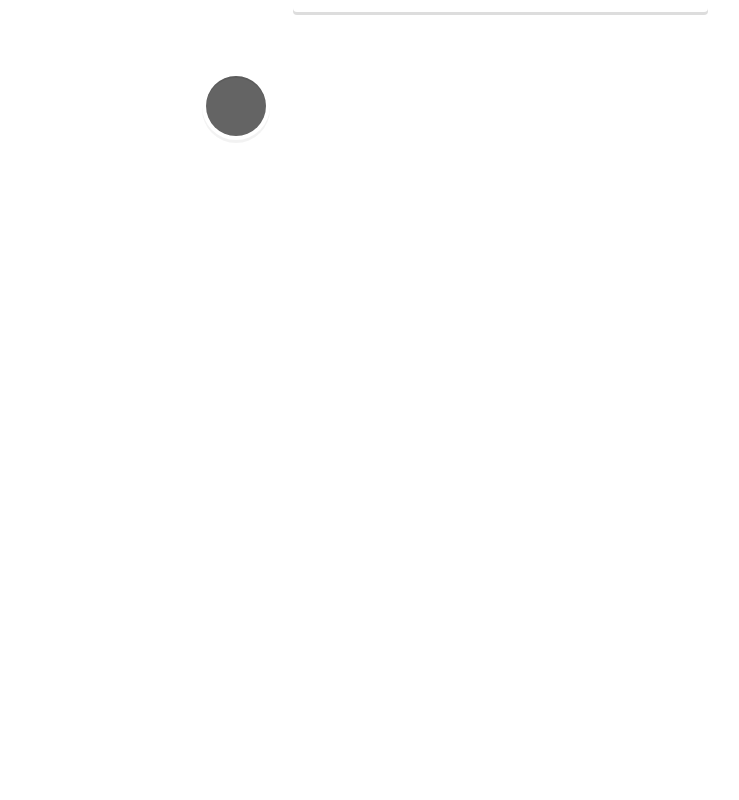
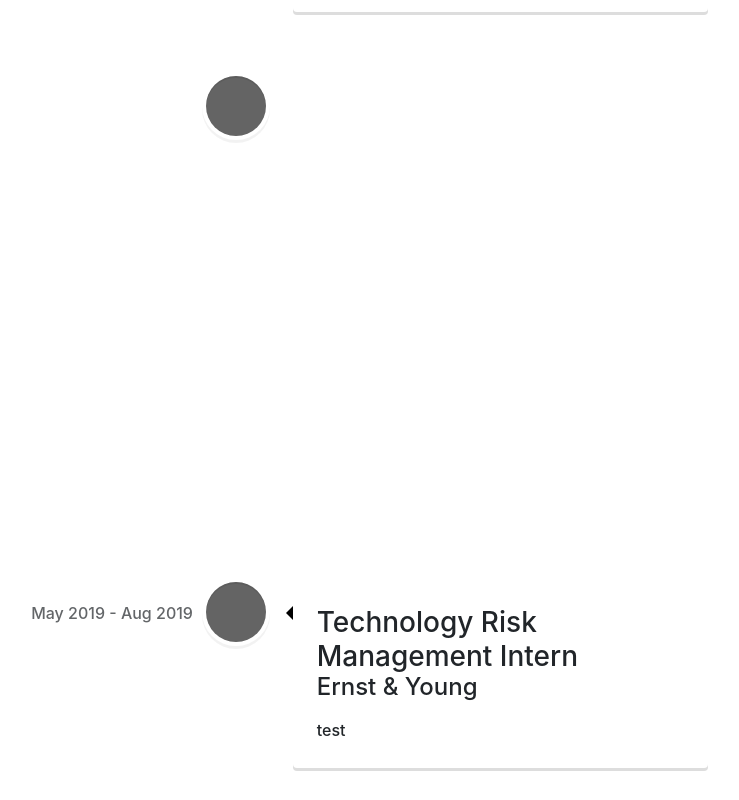
Before and after one commit to seanjin97/portfolio-site, a React (Create React App) app: page / in a window 1280 px wide. Shown: the part 3409-4209 px from the top of the page, without its empty margins (404-1143 px from the left). Before the commit the page ends 3959 px from the top, so only its background shows below. Built offline with nearby package versions, Linux system fonts and the light colour scheme.

Commit message:
test CICD

```diff
--- a/src/components/Experience.js
+++ b/src/components/Experience.js
@@ -53,7 +53,7 @@ export default function Experience() {
 						through Hadoop and AWS S3 for visualisation using Python, R and
 						QGIS. <br></br>● Conducted internal training sessions to share about
 						geospatial data visualisation and manipulation techniques focused
-						around the QGIS software.{' '}
+						around the QGIS software.
 					</p>
 				</VerticalTimelineElement>
 				<VerticalTimelineElement
@@ -73,8 +73,20 @@ export default function Experience() {
 						applications to ensure the smooth transition of merging
 						applications. <br></br>● Verification of documentation to ensure
 						that industry standards are followed strictly. <br></br> ● Prepared
-						reports for daily stand-ups to track project progress.{' '}
+						reports for daily stand-ups to track project progress.
 					</p>
+				</VerticalTimelineElement>
+				<VerticalTimelineElement
+					className='vertical-timeline-element--work'
+					contentArrowStyle={{ borderRight: '7px solid  black' }}
+					date='May 2019 - Aug 2019'
+					iconStyle={{ background: '#646464', color: '#ffffff' }}
+				>
+					<h3 className='vertical-timeline-element-title'>
+						Technology Risk Management Intern
+					</h3>
+					<h4 className='vertical-timeline-element-subtitle'>Ernst & Young</h4>
+					<p>test</p>
 				</VerticalTimelineElement>
 			</VerticalTimeline>
 		</div>
```
